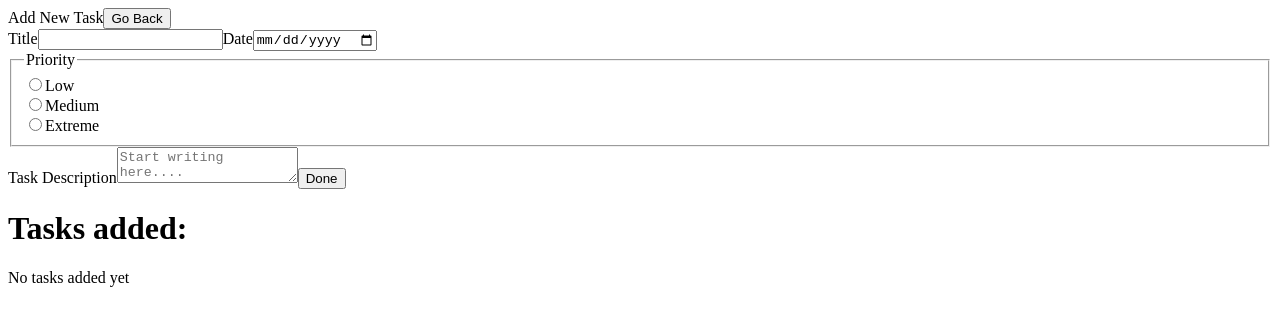
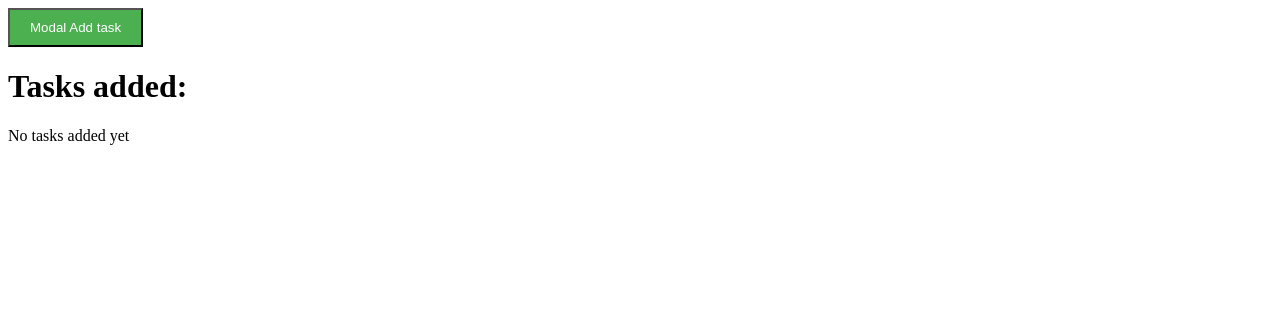
Before and after one commit to karinatuyuc/my-todo-list-React, a React (Vite) app: page / in a window 1280 px wide. Shown: the top 326 px of the page. Built offline with nearby package versions, Linux system fonts and the light colour scheme.

Commit message:
Creating the action to open the Modal

```diff
--- a/src/TodoApp.jsx
+++ b/src/TodoApp.jsx
@@ -6,12 +6,35 @@ import TaskRenderer from "./TaskRenderer";
 function TodoApp() {
 
   const [ tasks, setTasks ] = useState([]); // Global state. State to hold the list of tasks
+  const [ showModal, setShowModal] = useState(false); // State to control the visibility of the modal
+
+  const buttonStyles = {
+    backgroundColor: "#4CAF50",
+    color: "white",
+    padding: "10px 20px",
+  }
+
+  function handleButtonClick() {
+    setShowModal(true); // Show the modal when the button is clicked
+  }
+
 
     return (
         <>
-           < AddTaskModal
-              setTasks={setTasks}
-           />
+          <div>
+            {showModal && // Conditional rendering of the AddTaskModal component
+              < AddTaskModal  // Render the AddTaskModal component
+                setTasks={setTasks} // Pass the setTasks function as a prop
+              />
+            }
+          </div>
+
+           <button
+            onClick={handleButtonClick} // Show the modal on button click
+            style={buttonStyles} // Apply button styles
+           >
+            Modal Add task
+           </button>
 
            < TaskRenderer
              tasks={tasks}
--- a/src/addTaskModal.jsx
+++ b/src/addTaskModal.jsx
@@ -1,5 +1,6 @@
 import { useState} from "react"
 import { GenerateUniqueID} from "./UniqueId";
+
 
 export function AddTaskModal({setTasks, tasks}) {
 
@@ -60,7 +61,10 @@ export function AddTaskModal({setTasks, tasks}) {
         <>
          <nav>
             <span>Add New Task</span>
-            <button>Go Back</button>
+            <button
+            >
+             Go Back
+            </button>
          </nav>
 
         <form onSubmit={dataValidate}>
@@ -92,7 +96,7 @@ export function AddTaskModal({setTasks, tasks}) {
                    <div key={priorityOption}>
                   <input
                     type="radio" // Radio button for priority selection
-                    id={`priority-${priorityOption}`} // Unique id for each priority option
+                    id={`priority-${priorityOption}`} // Unique id for each p riority option
                     name="priority" // Name attribute to group radio buttons
                     value={priorityOption}  // Value of the radio button
                     checked={priority === priorityOption} // Check if the current priority matches the option
```
